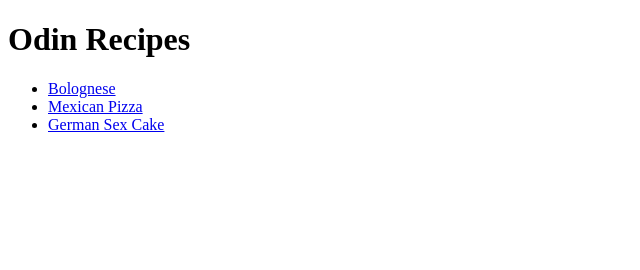
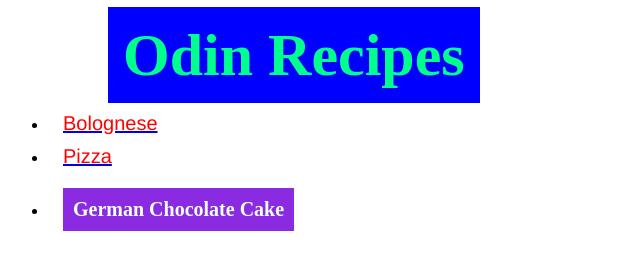
Before and after one commit to tubsu/odin-recipes, a plain HTML site: page index.html in a window 1280 px wide. Shown: the whole page, without its empty margins (0-640 px from the left). Drawn offline with Linux system fonts and the light colour scheme.

Commit message:
added margins and etc

```diff
--- a/index.html
+++ b/index.html
@@ -4,13 +4,14 @@
     <meta charset="UTF-8">
     <meta name="viewport" content="width=device-width, initial-scale=1.0">
     <title>Odin Recipes</title>
+    <link rel="stylesheet" href="style.css">
 </head>
 <body>
-    <h1>Odin Recipes</h1>
+    <h1><div class="header">Odin Recipes</div></h1>
     <ul>
-    <li><a href="recipes/bolognese.html">Bolognese</a></li>
-    <li><a href="recipes/pitsa.html">Mexican Pizza</a></li>
-    <li><a href="recipes/cake.html">German Sex Cake</a></li>
+    <li><a href="recipes/bolognese.html"><div class="type">Bolognese</div></a></li>
+    <li><a href="recipes/pitsa.html"><div class="type"> Pizza</div></a></li>
+    <li><a href="recipes/cake.html"><div class="type1">German Chocolate Cake</div></a></li>
 
     </ul>
 </body>
--- /dev/null
+++ b/style.css
@@ -0,0 +1,27 @@
+
+.header {
+    background-color: blue;
+    color: rgb(0, 255, 140);
+    font-size: 60px;
+    display: inline;
+    padding: 15px;
+    margin-left: 100px;
+
+
+}
+.type {
+    font-family: 'Franklin Gothic Medium', 'Arial Narrow', Arial, sans-serif;
+    color: red;
+    font-size: 20px;
+    margin: 10px 15px;
+}
+
+.type1 {
+    font-weight: bold;
+    color: azure;
+    background-color: blueviolet;
+    font-size: 20px;
+    display: inline-block;
+    margin: 10px 15px;
+    padding: 10px;
+}
```
